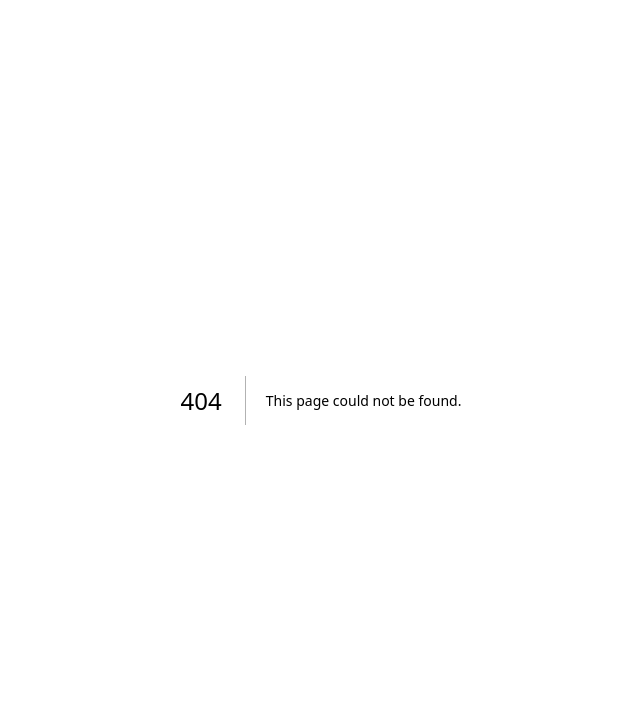
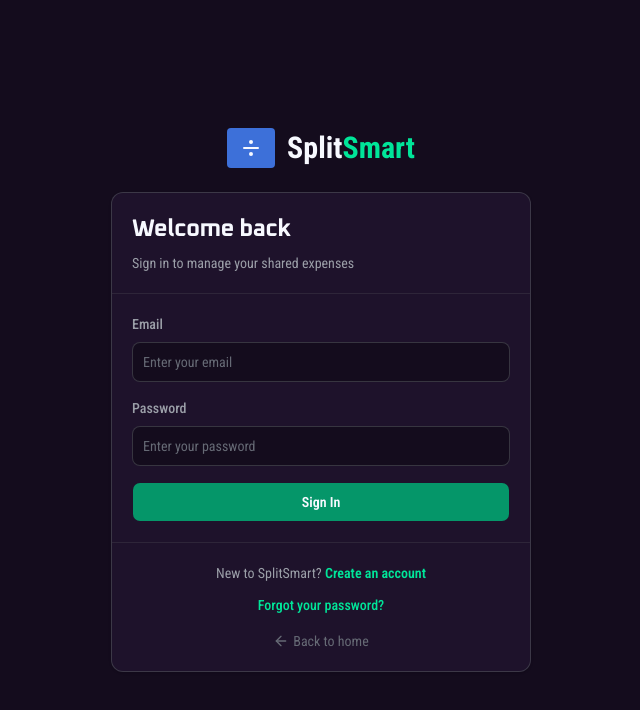
Before and after one commit to Yahyawi99/SplitSmart, a Next.js app: page /auth/sign-in in a window 1280 px wide. Before the commit this address had no page. Shown: the top 710 px of the page, without its empty margins (319-959 px from the left). Built offline with nearby package versions, Linux system fonts and the light colour scheme.

Commit message:
working on email verification

```diff
--- a/src/app/(auth)/forgot-password/page.tsx
+++ b/src/app/auth/forgot-password/page.tsx
@@ -82,7 +82,7 @@
                 value={email}
                 onChange={(e) => setEmail(e.target.value)}
                 required
-                className="h-10 rounded-lg border border-(--text-dim)/50 bg-(--bg-base) text-(--text-primary) placeholder:text-(--text-muted) focus:border-(--accent-btn) focus:ring-(--accent-btn)/30"
+                className="h-10 rounded-lg border border-(--text-dim)/50 bg-(--bg-base) text-(--text-primary) placeholder:text-(--text-muted) focus:border-(--text-dim) focus:ring-0 focus-visible:ring-0"
               />
             </div>
 
--- a/src/app/(auth)/verify-email/page.tsx
+++ b/src/app/auth/verify-email/page.tsx
@@ -143,7 +143,7 @@
                 required
                 value={otp}
                 onChange={(e) => setOtp(e.target.value)}
-                className="h-10 rounded-lg border border-(--text-dim)/50 bg-(--bg-base) text-center text-xl tracking-[1rem] text-(--text-primary) placeholder:text-(--text-muted) focus:border-(--accent-btn) focus:ring-(--accent-btn)/30"
+                className="h-10 rounded-lg border border-(--text-dim)/50 bg-(--bg-base) text-center text-xl tracking-[1rem] text-(--text-primary) placeholder:text-(--text-muted) focus:border-(--text-dim) focus:ring-0 focus-visible:ring-0"
               />
             </div>
             {error && (
--- a/src/components/forms/sign-in/Sign-in-form.tsx
+++ b/src/components/forms/sign-in/Sign-in-form.tsx
@@ -91,7 +91,7 @@
   };
 
   return (
-    <Card className="w-full max-w-[420px] gap-0 rounded-xl border border-(--text-dim)/50 bg-(--bg-sidebar) p-0 text-(--text-primary) ring-0">
+    <Card className="w-full max-w-105 gap-0 rounded-xl border border-(--text-dim)/50 bg-(--bg-sidebar) p-0 text-(--text-primary) ring-0">
       <CardHeader className="border-b border-(--text-dim)/25 p-5 pb-4 text-left">
         <CardTitle className="font-(family-name:--font-heading) text-2xl font-bold tracking-tight text-(--text-primary)">
           {t("header")}
@@ -117,7 +117,7 @@
               required
               value={email}
               onChange={(e) => setEmail(e.target.value)}
-              className="h-10 rounded-lg border border-(--text-dim)/50 bg-(--bg-base) text-(--text-primary) placeholder:text-(--text-muted) focus:border-(--accent-btn) focus:ring-(--accent-btn)/30"
+              className="h-10 rounded-lg border border-(--text-dim)/50 bg-(--bg-base) text-(--text-primary) placeholder:text-(--text-muted) focus:border-(--text-dim) focus:ring-0 focus-visible:ring-0"
             />
           </div>
 
@@ -135,18 +135,24 @@
               required
               value={password}
               onChange={(e) => setPassword(e.target.value)}
-              className="h-10 rounded-lg border border-(--text-dim)/50 bg-(--bg-base) text-(--text-primary) placeholder:text-(--text-muted) focus:border-(--accent-btn) focus:ring-(--accent-btn)/30"
+              className="h-10 rounded-lg border border-(--text-dim)/50 bg-(--bg-base) text-(--text-primary) placeholder:text-(--text-muted) focus:border-(--text-dim) focus:ring-0 focus-visible:ring-0"
             />
           </div>
 
           {successMessage && (
-            <p className="text-center text-sm text-(--accent-btn-hover)">
+            <p
+              role="status"
+              className="rounded-lg border border-(--accent-green)/30 bg-(--accent-green)/10 p-3 text-center text-sm font-medium text-(--accent-green)"
+            >
               {successMessage}
             </p>
           )}
 
           {error && (
-            <p className="text-center text-sm text-(--accent-red-hover)">
+            <p
+              role="alert"
+              className="rounded-lg border border-(--accent-red)/30 bg-(--accent-red)/10 p-3 text-center text-sm font-medium text-(--accent-red-hover)"
+            >
               {error}
             </p>
           )}
--- a/src/components/forms/sign-up/Sign-up-form.tsx
+++ b/src/components/forms/sign-up/Sign-up-form.tsx
@@ -29,6 +29,7 @@
 
   const [isLoading, setIsLoading] = useState(false);
   const [error, setError] = useState<string | null>(null);
+  const [successMessage, setSuccessMessage] = useState<string | null>(null);
   const router = useRouter();
 
   const validateForm = () => {
@@ -36,11 +37,7 @@
       if (password !== confirmPassword) {
         return "Passwords do not match.";
       }
-      if (
-        !yourName ||
-        !yourEmail ||
-        !password
-      ) {
+      if (!yourName || !yourEmail || !password) {
         return "Please fill in all required fields.";
       }
     }
@@ -52,6 +49,7 @@
     e.preventDefault();
     setIsLoading(true);
     setError(null);
+    setSuccessMessage(null);
 
     const validationError = validateForm();
     if (validationError) {
@@ -61,41 +59,38 @@
     }
 
     try {
-      await signUp.email(
-        {
+      const { error: signUpError } = await signUp.email({
         name: yourName,
         email: yourEmail,
         password,
-        },
-        {
-          onError(ctx) {
-            setError(ctx.error.message);
-          },
+      });
+
+      if (signUpError) {
+        setError(
+          signUpError.message ||
+            "An unexpected error occurred during registration.",
+        );
+        return;
       }
-      );
 
-      try {
-        const { error: otpError } =
-          await emailOtp.sendVerificationOtp({
+      const { error: otpError } = await emailOtp.sendVerificationOtp({
         email: yourEmail,
         type: "email-verification",
       });
 
       if (otpError) {
-          setError(
-            `Account created but failed to send verification email: ${otpError.message}`
-          );
-        }
-      } catch (otpErr: any) {
-        console.warn("Failed to send OTP:", otpErr);
+        setError(`Failed to send verification email: ${otpError.message}`);
+        return;
       }
 
-      router.push(
-        `/auth/verify-email?email=${encodeURIComponent(yourEmail)}`
-      );
-    } catch (err: any) {
+      setSuccessMessage("Verification email sent. Redirecting in 5 seconds...");
+      await new Promise((resolve) => setTimeout(resolve, 5000));
+      router.push(`/auth/verify-email?email=${encodeURIComponent(yourEmail)}`);
+    } catch (err: unknown) {
       setError(
-        err.message || "An unexpected error occurred during registration."
+        err instanceof Error
+          ? err.message
+          : "An unexpected error occurred during registration.",
       );
     } finally {
       setIsLoading(false);
@@ -103,7 +98,7 @@
   };
 
   return (
-    <Card className="w-full max-w-[420px] gap-0 rounded-xl border border-(--text-dim)/50 bg-(--bg-sidebar) p-0 text-(--text-primary) ring-0">
+    <Card className="w-full max-w-105 gap-0 rounded-xl border border-(--text-dim)/50 bg-(--bg-sidebar) p-0 text-(--text-primary) ring-0">
       <CardHeader className="border-b border-(--text-dim)/25 p-5 pb-4 text-left">
         <CardTitle className="font-(family-name:--font-heading) text-2xl font-bold tracking-tight text-(--text-primary)">
           Create your account
@@ -127,7 +122,10 @@
               </h3>
 
               <div className="grid gap-2">
-                <Label htmlFor="your-name" className="text-sm font-medium text-(--text-secondary)">
+                <Label
+                  htmlFor="your-name"
+                  className="text-sm font-medium text-(--text-secondary)"
+                >
                   Full name
                 </Label>
                 <Input
@@ -136,12 +134,15 @@
                   required
                   value={yourName}
                   onChange={(e) => setYourName(e.target.value)}
-                  className="h-10 rounded-lg border border-(--text-dim)/50 bg-(--bg-base) text-(--text-primary) placeholder:text-(--text-muted) focus:border-(--accent-btn) focus:ring-(--accent-btn)/30"
+                  className="h-10 rounded-lg border border-(--text-dim)/50 bg-(--bg-base) text-(--text-primary) placeholder:text-(--text-muted) focus:border-(--accent-btn) focus:ring-0 focus-visible:ring-0"
                 />
               </div>
 
               <div className="grid gap-2">
-                <Label htmlFor="your-email" className="text-sm font-medium text-(--text-secondary)">
+                <Label
+                  htmlFor="your-email"
+                  className="text-sm font-medium text-(--text-secondary)"
+                >
                   Email address
                 </Label>
                 <Input
@@ -151,12 +152,15 @@
                   required
                   value={yourEmail}
                   onChange={(e) => setYourEmail(e.target.value)}
-                  className="h-10 rounded-lg border border-(--text-dim)/50 bg-(--bg-base) text-(--text-primary) placeholder:text-(--text-muted) focus:border-(--accent-btn) focus:ring-(--accent-btn)/30"
+                  className="h-10 rounded-lg border border-(--text-dim)/50 bg-(--bg-base) text-(--text-primary) placeholder:text-(--text-muted) focus:border-(--accent-btn) focus:ring-0 focus-visible:ring-0"
                 />
               </div>
 
               <div className="grid gap-2">
-                <Label htmlFor="password" className="text-sm font-medium text-(--text-secondary)">
+                <Label
+                  htmlFor="password"
+                  className="text-sm font-medium text-(--text-secondary)"
+                >
                   Password
                 </Label>
                 <Input
@@ -167,12 +171,15 @@
                   minLength={6}
                   value={password}
                   onChange={(e) => setPassword(e.target.value)}
-                  className="h-10 rounded-lg border border-(--text-dim)/50 bg-(--bg-base) text-(--text-primary) placeholder:text-(--text-muted) focus:border-(--accent-btn) focus:ring-(--accent-btn)/30"
+                  className="h-10 rounded-lg border border-(--text-dim)/50 bg-(--bg-base) text-(--text-primary) placeholder:text-(--text-muted) focus:border-(--accent-btn) focus:ring-0 focus-visible:ring-0"
                 />
               </div>
 
               <div className="grid gap-2">
-                <Label htmlFor="confirm-password" className="text-sm font-medium text-(--text-secondary)">
+                <Label
+                  htmlFor="confirm-password"
+                  className="text-sm font-medium text-(--text-secondary)"
+                >
                   Confirm password
                 </Label>
                 <Input
@@ -182,14 +189,27 @@
                   required
                   value={confirmPassword}
                   onChange={(e) => setConfirmPassword(e.target.value)}
-                  className="h-10 rounded-lg border border-(--text-dim)/50 bg-(--bg-base) text-(--text-primary) placeholder:text-(--text-muted) focus:border-(--accent-btn) focus:ring-(--accent-btn)/30"
+                  className="h-10 rounded-lg border border-(--text-dim)/50 bg-(--bg-base) text-(--text-primary) placeholder:text-(--text-muted) focus:border-(--accent-btn) focus:ring-0 focus-visible:ring-0"
                 />
               </div>
             </div>
           )}
 
           {error && (
-            <p className="text-center text-sm text-(--accent-red-hover)">{error}</p>
+            <p
+              role="alert"
+              className="rounded-lg border border-(--accent-red)/30 bg-(--accent-red)/10 p-3 text-center text-sm font-medium text-(--accent-red-hover)"
+            >
+              {error}
+            </p>
+          )}
+          {successMessage && (
+            <p
+              role="status"
+              className="rounded-lg border border-(--accent-green)/30 bg-(--accent-green)/10 p-3 text-center text-sm font-medium text-(--accent-green)"
+            >
+              {successMessage}
+            </p>
           )}
         </CardContent>
 
```
Also changed, not shown: src/app/auth/sign-in/page.tsx (renamed from src/app/(auth)/sign-in/page.tsx), src/app/auth/sign-up/page.tsx (renamed from src/app/(auth)/sign-up/page.tsx). Lines whose indentation alone changed are shown as unchanged.
